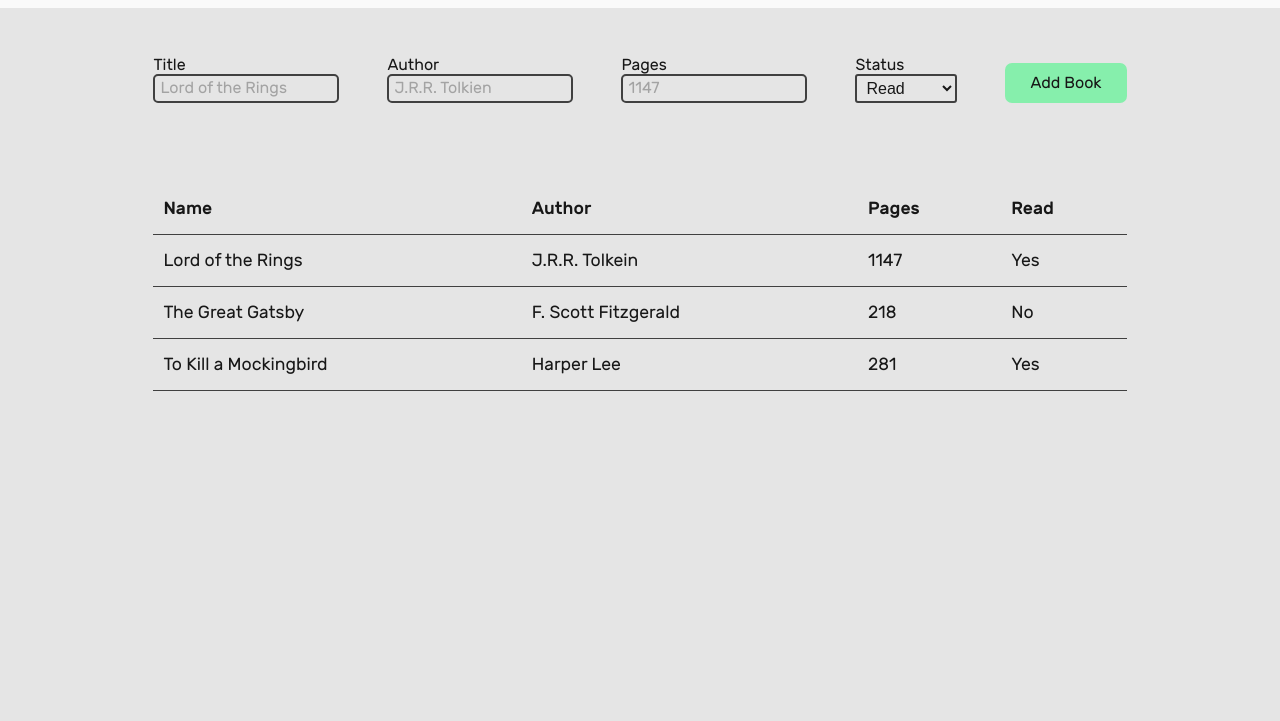
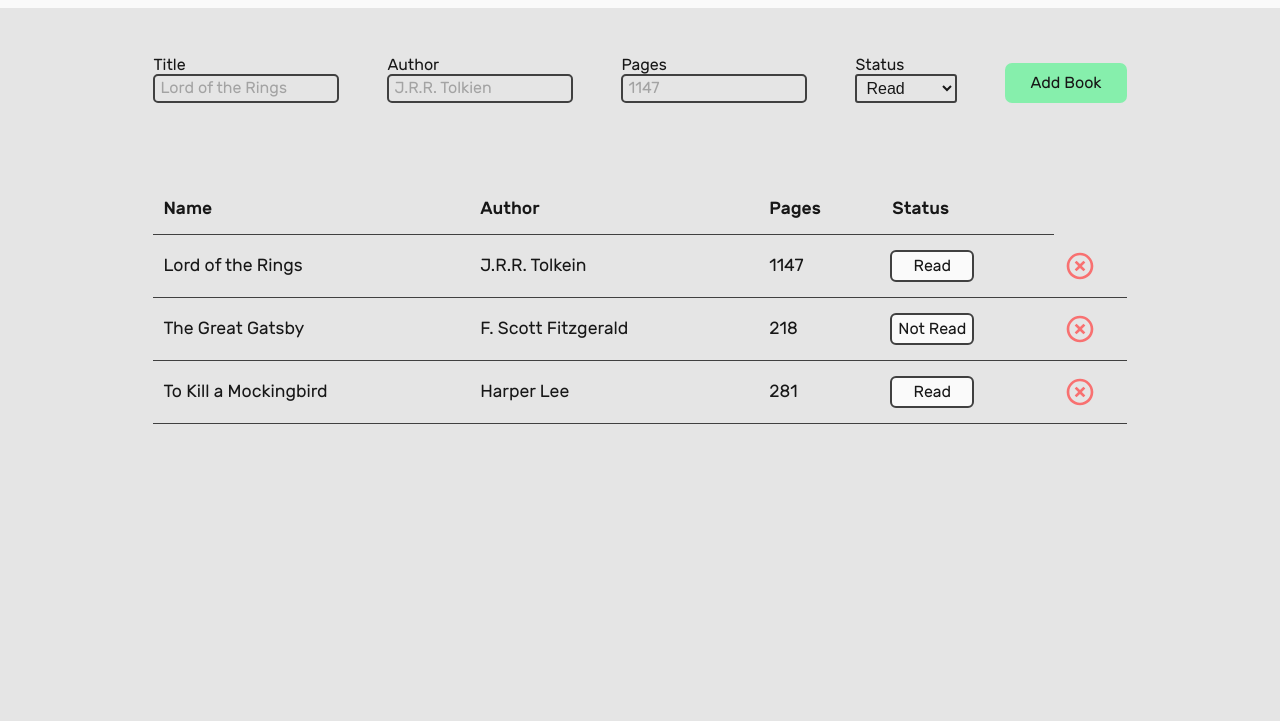
Before and after one commit to shonebinu/library, a plain HTML site: page index.html in a window 1280 px wide. Shown: the part 79-800 px from the top of the page. Drawn offline with Linux system fonts and the light colour scheme.

Commit message:
feat: implement add book, remove book, and change status logic

```diff
--- a/index.html
+++ b/index.html
@@ -13,11 +13,13 @@
   <header>
     <h1>Odin Library</h1>
     <div>
+      <a href="https://github.com/shonebinu/library" target="_blank">
         <svg xmlns="http://www.w3.org/2000/svg" viewBox="0 0 24 24">
-        <title>theme-light-dark</title>
+          <title>github</title>
           <path
-          d="M7.5,2C5.71,3.15 4.5,5.18 4.5,7.5C4.5,9.82 5.71,11.85 7.53,13C4.46,13 2,10.54 2,7.5A5.5,5.5 0 0,1 7.5,2M19.07,3.5L20.5,4.93L4.93,20.5L3.5,19.07L19.07,3.5M12.89,5.93L11.41,5L9.97,6L10.39,4.3L9,3.24L10.75,3.12L11.33,1.47L12,3.1L13.73,3.13L12.38,4.26L12.89,5.93M9.59,9.54L8.43,8.81L7.31,9.59L7.65,8.27L6.56,7.44L7.92,7.35L8.37,6.06L8.88,7.33L10.24,7.36L9.19,8.23L9.59,9.54M19,13.5A5.5,5.5 0 0,1 13.5,19C12.28,19 11.15,18.6 10.24,17.93L17.93,10.24C18.6,11.15 19,12.28 19,13.5M14.6,20.08L17.37,18.93L17.13,22.28L14.6,20.08M18.93,17.38L20.08,14.61L22.28,17.15L18.93,17.38M20.08,12.42L18.94,9.64L22.28,9.88L20.08,12.42M9.63,18.93L12.4,20.08L9.87,22.27L9.63,18.93Z" />
+            d="M12,2A10,10 0 0,0 2,12C2,16.42 4.87,20.17 8.84,21.5C9.34,21.58 9.5,21.27 9.5,21C9.5,20.77 9.5,20.14 9.5,19.31C6.73,19.91 6.14,17.97 6.14,17.97C5.68,16.81 5.03,16.5 5.03,16.5C4.12,15.88 5.1,15.9 5.1,15.9C6.1,15.97 6.63,16.93 6.63,16.93C7.5,18.45 8.97,18 9.54,17.76C9.63,17.11 9.89,16.67 10.17,16.42C7.95,16.17 5.62,15.31 5.62,11.5C5.62,10.39 6,9.5 6.65,8.79C6.55,8.54 6.2,7.5 6.75,6.15C6.75,6.15 7.59,5.88 9.5,7.17C10.29,6.95 11.15,6.84 12,6.84C12.85,6.84 13.71,6.95 14.5,7.17C16.41,5.88 17.25,6.15 17.25,6.15C17.8,7.5 17.45,8.54 17.35,8.79C18,9.5 18.38,10.39 18.38,11.5C18.38,15.32 16.04,16.16 13.81,16.41C14.17,16.72 14.5,17.33 14.5,18.26C14.5,19.6 14.5,20.68 14.5,21C14.5,21.27 14.66,21.59 15.17,21.5C19.14,20.16 22,16.42 22,12A10,10 0 0,0 12,2Z" />
         </svg>
+      </a>
     </div>
   </header>
   <main>
@@ -41,15 +43,17 @@
           <option value="false">Not Read</option>
         </select>
       </label>
-      <button type="button" class="add-book">Add Book</button>
+      <button type="submit" class="add-book">Add Book</button>
     </form>
     <table>
+      <tbody>
         <tr>
           <th>Name</th>
           <th>Author</th>
           <th>Pages</th>
-        <th>Read</th>
+          <th>Status</th>
         </tr>
+      </tbody>
     </table>
 
   </main>
--- a/script.js
+++ b/script.js
@@ -9,35 +9,77 @@ function Book(title, author, pages, read) {
   this.read = read;
 }
 
+Book.prototype.toggleReadStatus = function() {
+  this.read = !this.read;
+}
+
 function addBookToLibrary(title, author, pages, read) {
   myLibrary.push(new Book(title, author, pages, read));
 }
 
-function displayBook(book) {
+function updateButtonContent(button, read) {
+  isRead = read === true ? "Read" : "Not Read";
+  button.textContent = isRead;
+}
+
+function createStatusButton(book) {
+  const button = document.createElement("button");
+  updateButtonContent(button, book.read);
+  button.classList.add("status");
+
+  button.addEventListener("click", () => {
+    book.toggleReadStatus();
+    updateButtonContent(button, book.read);
+  });
+
+  return button;
+}
+
+function createDeleteButton() {
+  const div = document.createElement("div");
+  div.classList.add("delete-btn");
+
+  div.addEventListener("click", (e) => {
+    const tr = e.target.parentNode.parentNode;
+    myLibrary.splice(tr.getAttribute("data-index"), 1);
+    tr.remove();
+  });
+
+  return div;
+}
+
+function displayBook(book, index) {
   const tr = document.createElement("tr");
   const tds = [];
-  for (let i = 0; i < 4; i++) {
+
+  tr.setAttribute("data-index", index);
+  for (let i = 0; i < 5; i++) {
     tds.push(document.createElement("td"));
   }
 
   tds[0].textContent = book.title;
   tds[1].textContent = book.author;
   tds[2].textContent = book.pages;
-  tds[3].textContent = book.read === true ? "Yes" : "No";
 
+  tds[3].appendChild(createStatusButton(book));
+  tds[4].appendChild(createDeleteButton());
 
   tds.forEach(td => tr.appendChild(td));
   table.appendChild(tr);
 }
 
 function displayAllBooks() {
-  for (const book of myLibrary) {
-    displayBook(book);
-  }
+  myLibrary.forEach((book, index) => {
+    displayBook(book, index);
+  });
 }
 
-addBookButton.addEventListener("click", () => {
+addBookButton.addEventListener("click", (e) => {
   const title = document.querySelector("input[name='title']").value;
+  if (!title) {
+    return;
+  }
+  e.preventDefault();
   const author = document.querySelector("input[name='author']").value;
   const pages = document.querySelector("input[name='pages']").value;
   const read = document.querySelector("select[name='status']").value === "true";
@@ -46,6 +88,8 @@ addBookButton.addEventListener("click", () => {
   displayBook(myLibrary.at(-1));
 });
 
+
+
 // sample filler data
 addBookToLibrary("Lord of the Rings", "J.R.R. Tolkein", 1147, true);
 addBookToLibrary("The Great Gatsby", "F. Scott Fitzgerald", 218, false);
--- a/styles.css
+++ b/styles.css
@@ -28,6 +28,7 @@
   --font: #171717;
   --sec-font: #404040;
   --green: #86EFAC;
+  --red: #F87171;
   --placeholder: #A3A3A3;
 }
 
@@ -58,6 +59,7 @@ header {
 
   svg {
     width: 2rem;
+    cursor: pointer;
   }
 
   div {
@@ -156,4 +158,51 @@ table {
     padding: 15px 10px;
     text-align: left;
   }
+
+  tr>th:last-child,
+  tr>td:last-child {
+    padding-right: 0;
+  }
 }
+
+button.status {
+  height: 1.75rem;
+  width: 5rem;
+  border-radius: 4px;
+  border: 0;
+  font-size: 1rem;
+  font-family: Rubik;
+  background: var(--sec-bg);
+  color: var(--font);
+  outline: 2px solid var(--sec-font);
+
+  display: flex;
+  justify-content: center;
+  align-items: center;
+}
+
+button.status:hover {
+  outline: 3px solid var(--sec-font);
+  cursor: pointer;
+}
+
+button.status:active {
+  background: var(--sec-font);
+  color: var(--sec-bg);
+}
+
+.delete-btn {
+  width: 2rem;
+  aspect-ratio: 1;
+  border-radius: 50%;
+  background: url("./assets/delete.svg");
+}
+
+.delete-btn:hover {
+  outline: 3px solid var(--red);
+  cursor: pointer;
+}
+
+.delete-btn:active {
+  outline: 3px solid var(--sec-font);
+}
```
Also changed, not shown: assets/delete.svg (added). Lines whose indentation alone changed are shown as unchanged.
